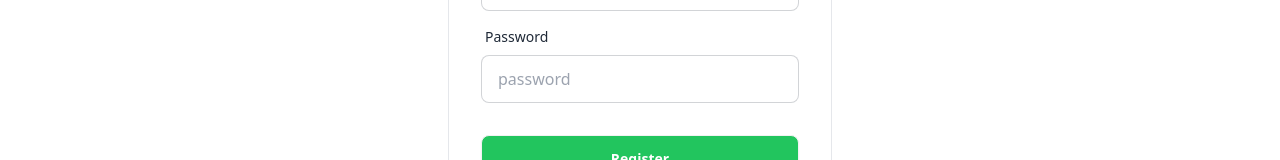
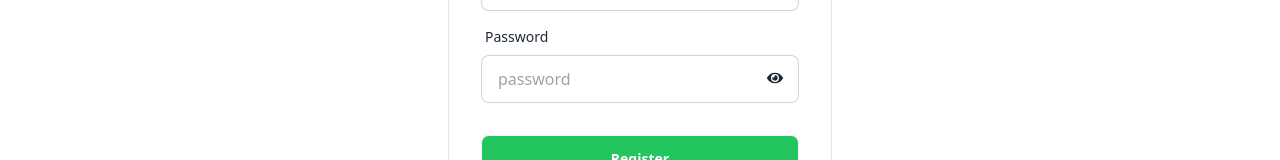
Before and after one commit to mubashirbappi5/Discount-pro-v1, a React (Vite) app: page /register in a window 1280 px wide. Shown: the part 490-650 px from the top of the page. Built offline with nearby package versions, Linux system fonts and the light colour scheme; no server answers.

Commit message:
password togoling btn added in register section

```diff
--- a/src/Components/CouponCard.jsx
+++ b/src/Components/CouponCard.jsx
@@ -41,7 +41,7 @@ const CouponCard = ({ coupon, shop_link }) => {
           </div>
           <button className="btn btn-sm mt-6">
 
-            <a href={shop_link}>Shop Now</a>
+            <a href={shop_link}>Use Now</a>
           </button>
         </div>
       </div>
--- a/src/Pages/Register.jsx
+++ b/src/Pages/Register.jsx
@@ -2,9 +2,10 @@ import React, { useContext } from "react";
 import { Link, useNavigate } from "react-router-dom";
 import SocialBtn from "../Components/SocialBtn";
 import { AuthnContext } from "../Provider/AuthContext";
+import { FaEye, FaEyeSlash } from "react-icons/fa";
 
 const Register = () => {
-  const {registerUser,updateuser,messageErorr,setmessageErorr}=useContext(AuthnContext)
+  const {registerUser,updateuser,messageErorr,setmessageErorr,showpass,setshowpass}=useContext(AuthnContext)
    const navigate = useNavigate()
     const HandleRegister = (e)=>{
         e.preventDefault()
@@ -89,14 +90,16 @@ const Register = () => {
             <div className="form-control">
               <label className="label">
                 <span className="label-text">Password</span>
+
               </label>
               <input
-                type="password"
+                type={showpass?'text':"password"}
                 name="password"
                 placeholder="password"
                 className="input input-bordered"
                 required
               />
+              <button onClick={()=>setshowpass(!showpass)} className=" absolute right-12 top-[359px]  ">{showpass?<FaEyeSlash />:<FaEye />}</button>
               {
                 messageErorr && <p>{messageErorr}</p>
               }
--- a/src/Provider/AuthContext.jsx
+++ b/src/Provider/AuthContext.jsx
@@ -7,6 +7,7 @@ const AuthContext = ({children}) => {
     const [messageErorr,setmessageErorr] = useState('')
     const [user , setuser] = useState(null)
     const [loading,setloading] = useState(true)
+    const [showpass,setshowpass]=useState(false)
     const provider = new GoogleAuthProvider()
 
      const registerUser = (email,password)=>{
@@ -61,6 +62,8 @@ const AuthContext = ({children}) => {
         googlesigninUser,
         loading,
         setloading,
+        showpass,
+        setshowpass
 
     }
 
```
